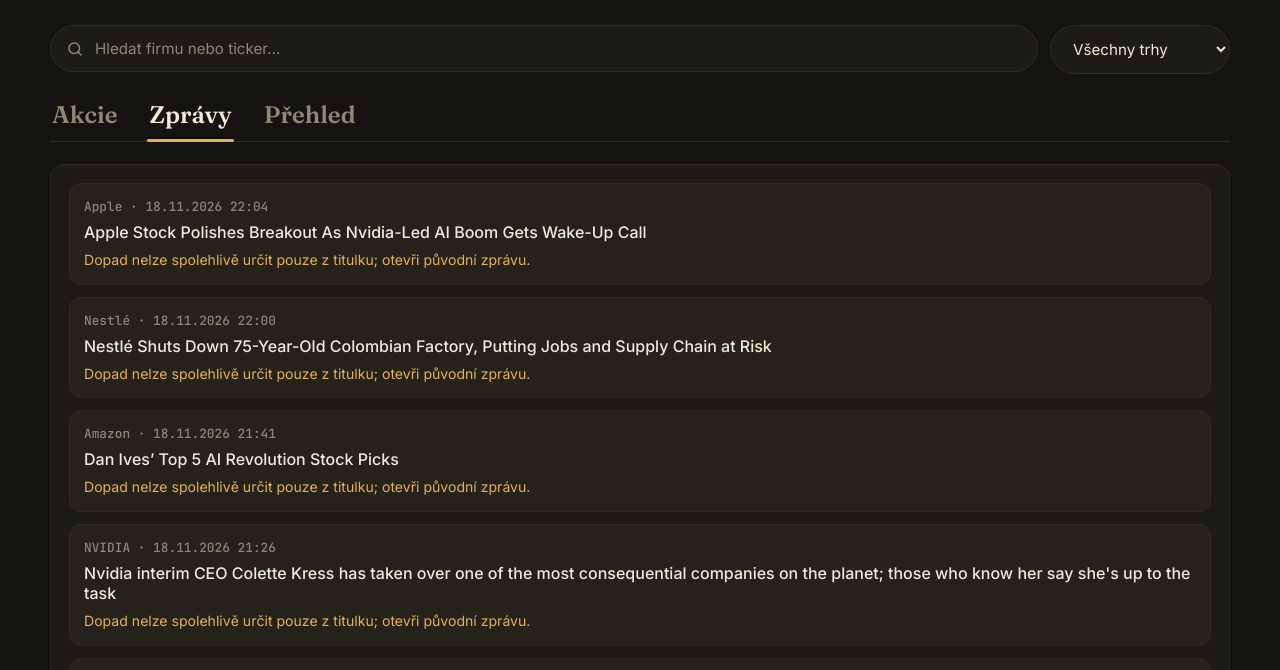
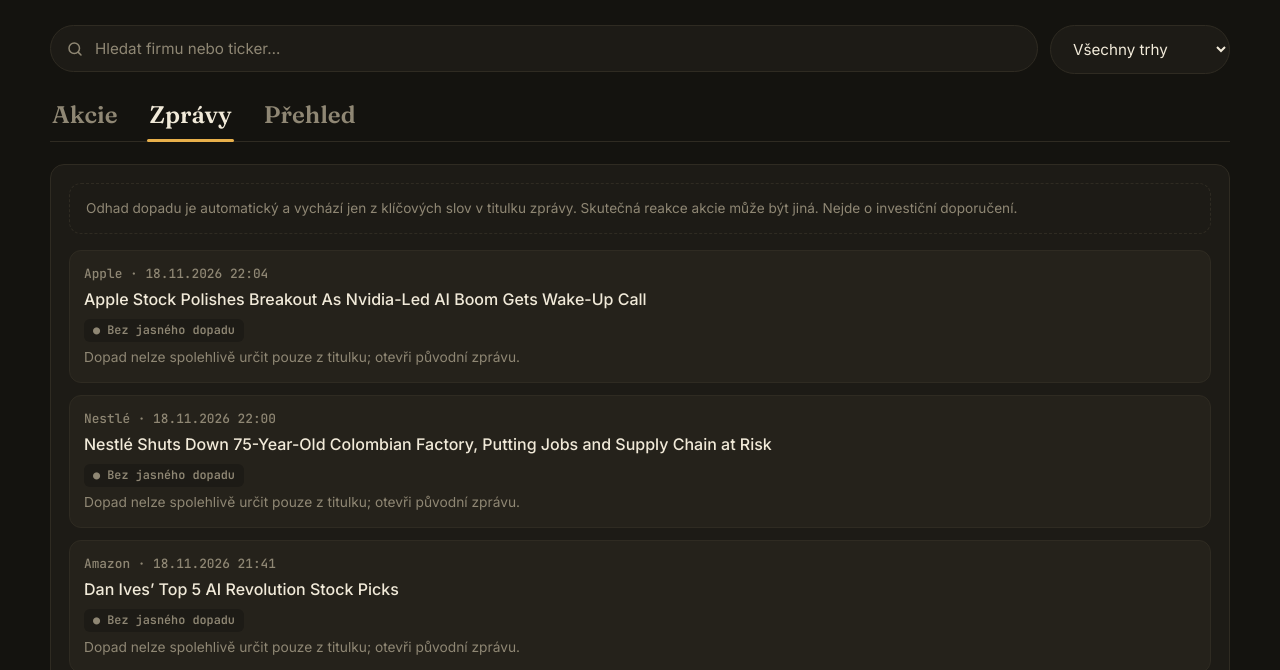
Before and after one commit to Kryst0fFMn/Stocks-Market-NEWS-V2, a plain HTML site: page index.html in a window 1280 px wide. Both pictures are taken after a click on the button "Zprávy". Shown: the part 113-783 px from the top of the page. Drawn offline with Linux system fonts and the light colour scheme.

Commit message:
Refactor impact styles and update news section

```diff
--- a/index.html
+++ b/index.html
@@ -314,11 +314,21 @@
     .meta { margin-bottom: 7px; font-size: .8rem; font-family: var(--mono); }
 
     .impact {
-      margin-top: 8px;
-      color: var(--accent);
-      font-size: .88rem;
-      line-height: 1.4;
+      margin-top: 10px;
+      display: flex; flex-direction: column; align-items: flex-start; gap: 6px;
+      color: var(--muted);
+      font-size: .86rem;
+      line-height: 1.45;
     }
+    .impact-badge {
+      padding: 3px 9px;
+      border-radius: 6px;
+      font-family: var(--mono); font-size: .74rem; font-weight: 600;
+    }
+    .impact.up .impact-badge { color: var(--green); background: rgba(111, 211, 160, .12); }
+    .impact.down .impact-badge { color: var(--red); background: rgba(240, 119, 106, .12); }
+    .impact.mixed .impact-badge { color: var(--accent); background: rgba(232, 176, 75, .12); }
+    .impact.neutral .impact-badge { color: var(--muted); background: var(--panel); }
 
     .empty { color: var(--muted); padding: 12px 0; grid-column: 1 / -1; }
 
@@ -382,6 +392,10 @@
     </section>
 
     <section id="newsPanel" class="section hidden">
+      <div class="note" style="margin-bottom: 16px;">
+        Odhad dopadu je automatický a vychází jen z klíčových slov v titulku zprávy.
+        Skutečná reakce akcie může být jiná. Nejde o investiční doporučení.
+      </div>
       <ul id="news" class="news-list">
         <li class="empty">Načítám zprávy…</li>
       </ul>
@@ -571,9 +585,20 @@
 
         li.append(link);
 
+        const direction = ["up", "down", "mixed"].includes(item.direction) ? item.direction : "neutral";
+        const labels = {
+          up: "▲ Možný růst",
+          down: "▼ Možný pokles",
+          mixed: "◆ Nejasný dopad",
+          neutral: "● Bez jasného dopadu"
+        };
+
+        const impact = makeElement("div", `impact ${direction}`);
+        impact.append(makeElement("span", "impact-badge", labels[direction]));
         if (item.impact) {
-          li.append(makeElement("div", "impact", item.impact));
+          impact.append(makeElement("span", "impact-text", item.impact));
         }
+        li.append(impact);
 
         root.append(li);
       }
```
